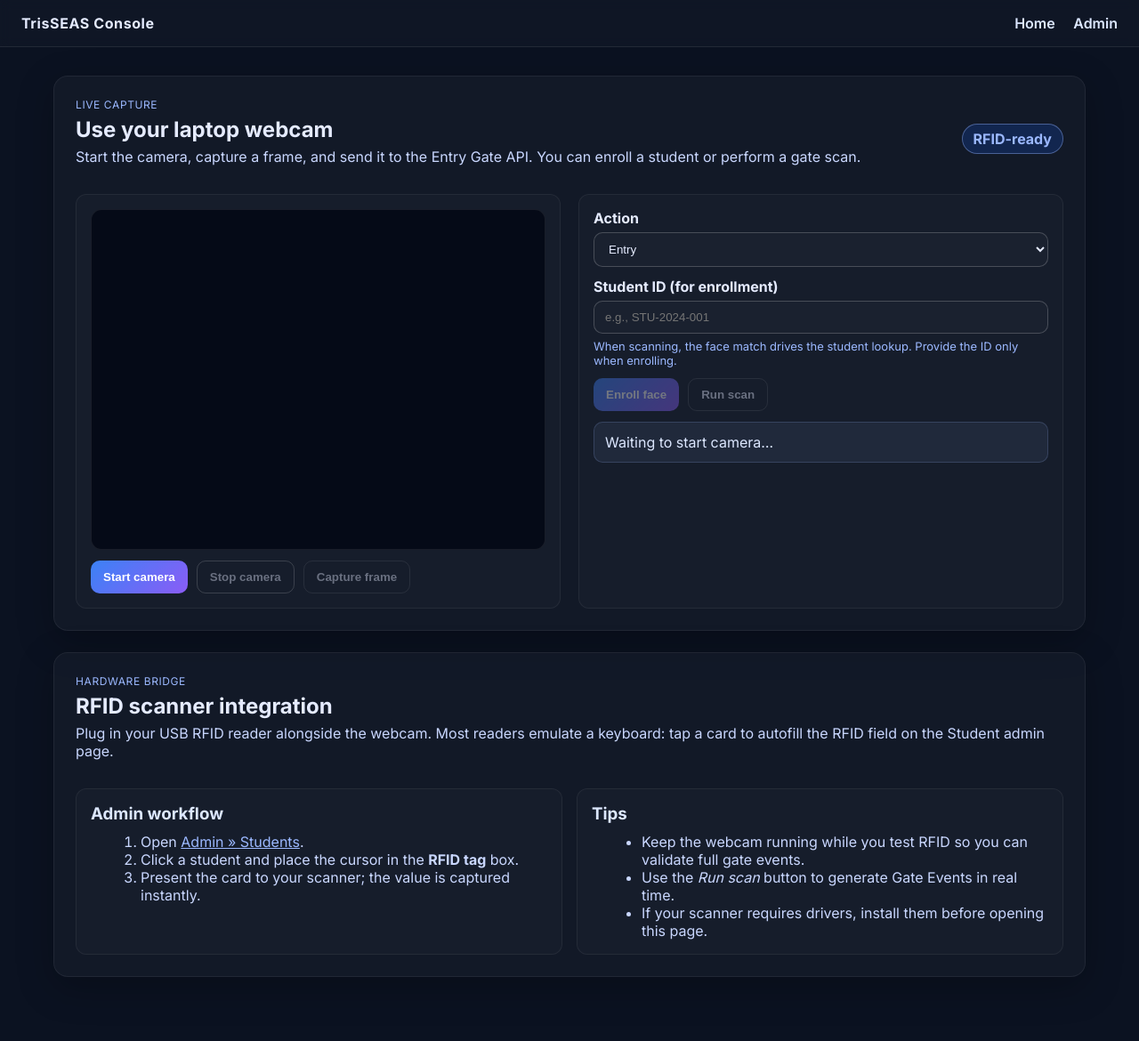
After one commit to Opuio1e/TrisSEAS, a Django app: page /console/ in a window 1280 px wide. The commit adds this page. Shown: the whole page at 89% size. Run offline with Django 5.2, Linux system fonts and the light colour scheme.

Commit message:
Add gate console and enhance admin

```diff
--- a/apps/admin_panel/views.py
+++ b/apps/admin_panel/views.py
@@ -1,3 +1,5 @@
-from django.shortcuts import render
+from django.views.generic import TemplateView
 
-# Create your views here.
+
+class GateConsoleView(TemplateView):
+    template_name = "gate_console.html"
--- a/seas_project/urls.py
+++ b/seas_project/urls.py
@@ -2,9 +2,12 @@ from django.contrib import admin
 from django.urls import path, include
 from django.views.generic import TemplateView
 
+from apps.admin_panel.views import GateConsoleView
+
 urlpatterns = [
     path("", TemplateView.as_view(template_name="home.html"), name="home"),
     path("admin/", admin.site.urls),
+    path("console/", GateConsoleView.as_view(), name="gate-console"),
     path("api/students/", include("apps.students.urls")),
     path("api/entry-gate/", include("apps.entry_gate.urls")),
     path("api/attendance/", include("apps.attendance.urls")),
--- /dev/null
+++ b/static/css/gate_console.css
@@ -0,0 +1,247 @@
+* {
+    box-sizing: border-box;
+}
+
+body {
+    margin: 0;
+    font-family: 'Inter', system-ui, -apple-system, BlinkMacSystemFont, 'Segoe UI', sans-serif;
+    background: #0b1221;
+    color: #e5ebff;
+}
+
+a { color: #9bb8ff; }
+
+.topbar {
+    display: flex;
+    justify-content: space-between;
+    align-items: center;
+    padding: 16px 24px;
+    border-bottom: 1px solid rgba(255, 255, 255, 0.08);
+    background: rgba(255, 255, 255, 0.02);
+    backdrop-filter: blur(6px);
+    position: sticky;
+    top: 0;
+    z-index: 10;
+}
+
+.brand {
+    font-weight: 700;
+    letter-spacing: 0.6px;
+}
+
+.links a {
+    margin-left: 16px;
+    text-decoration: none;
+    color: #dce7ff;
+    font-weight: 600;
+}
+
+.layout {
+    max-width: 1200px;
+    margin: 32px auto;
+    padding: 0 20px 40px;
+    display: flex;
+    flex-direction: column;
+    gap: 24px;
+}
+
+.panel {
+    background: rgba(255, 255, 255, 0.03);
+    border: 1px solid rgba(255, 255, 255, 0.06);
+    border-radius: 16px;
+    padding: 24px;
+    box-shadow: 0 12px 40px rgba(0, 0, 0, 0.25);
+}
+
+.panel-heading {
+    display: flex;
+    justify-content: space-between;
+    align-items: center;
+    gap: 16px;
+    margin-bottom: 16px;
+}
+
+.eyebrow {
+    text-transform: uppercase;
+    letter-spacing: 0.6px;
+    color: #9bb8ff;
+    font-size: 12px;
+    margin: 0 0 6px;
+}
+
+h1, h2, h3 {
+    margin: 0;
+}
+
+.lede {
+    color: #c9d7ff;
+    margin-top: 6px;
+}
+
+.chip {
+    background: #12264f;
+    color: #9bb8ff;
+    padding: 6px 12px;
+    border-radius: 999px;
+    font-weight: 700;
+    border: 1px solid rgba(155, 184, 255, 0.4);
+}
+
+.video-grid {
+    display: grid;
+    grid-template-columns: 1fr 1fr;
+    gap: 20px;
+}
+
+.video-card, .form-card {
+    background: rgba(255, 255, 255, 0.02);
+    border: 1px solid rgba(255, 255, 255, 0.06);
+    border-radius: 12px;
+    padding: 16px;
+    min-height: 320px;
+}
+
+.video-frame {
+    position: relative;
+    border-radius: 12px;
+    overflow: hidden;
+    border: 1px solid rgba(255, 255, 255, 0.08);
+    aspect-ratio: 4 / 3;
+    background: #050a17;
+}
+
+video, canvas {
+    width: 100%;
+    height: 100%;
+    object-fit: cover;
+    display: block;
+}
+
+.overlay {
+    position: absolute;
+    inset: 0;
+    display: grid;
+    place-items: center;
+    background: rgba(0, 0, 0, 0.5);
+    color: #fff;
+    font-weight: 700;
+}
+
+.hidden { display: none; }
+
+.controls {
+    display: flex;
+    gap: 10px;
+    margin-top: 12px;
+}
+
+.btn {
+    border: 1px solid rgba(255, 255, 255, 0.2);
+    background: transparent;
+    color: #e5ebff;
+    padding: 10px 14px;
+    border-radius: 10px;
+    font-weight: 700;
+    cursor: pointer;
+    transition: transform 0.12s ease, box-shadow 0.12s ease;
+}
+
+.btn:disabled {
+    opacity: 0.4;
+    cursor: not-allowed;
+}
+
+.btn.primary {
+    background: linear-gradient(135deg, #3b82f6, #8b5cf6);
+    border: none;
+    color: #fff;
+}
+
+.btn.ghost {
+    border-color: rgba(255, 255, 255, 0.4);
+}
+
+.btn:hover:not(:disabled) {
+    transform: translateY(-1px);
+    box-shadow: 0 10px 30px rgba(0, 0, 0, 0.3);
+}
+
+.form-card {
+    display: flex;
+    flex-direction: column;
+    gap: 12px;
+}
+
+.field label {
+    display: block;
+    font-weight: 700;
+    margin-bottom: 6px;
+}
+
+.field input, .field select {
+    width: 100%;
+    padding: 10px 12px;
+    border-radius: 10px;
+    border: 1px solid rgba(255, 255, 255, 0.2);
+    background: rgba(255, 255, 255, 0.02);
+    color: #e5ebff;
+}
+
+.field .help {
+    margin: 6px 0 0;
+    color: #9bb8ff;
+    font-size: 13px;
+}
+
+.actions {
+    display: flex;
+    gap: 10px;
+}
+
+.status {
+    padding: 12px;
+    border-radius: 10px;
+    background: rgba(155, 184, 255, 0.08);
+    border: 1px solid rgba(155, 184, 255, 0.18);
+    color: #dce7ff;
+}
+
+.status[data-tone="success"] {
+    background: rgba(16, 185, 129, 0.1);
+    border-color: rgba(16, 185, 129, 0.3);
+    color: #c3f5df;
+}
+
+.status[data-tone="error"] {
+    background: rgba(239, 68, 68, 0.12);
+    border-color: rgba(239, 68, 68, 0.4);
+    color: #fecdd3;
+}
+
+.rfid-grid {
+    display: grid;
+    grid-template-columns: 1fr 1fr;
+    gap: 16px;
+    margin-top: 10px;
+}
+
+.card {
+    background: rgba(255, 255, 255, 0.02);
+    border: 1px solid rgba(255, 255, 255, 0.06);
+    border-radius: 12px;
+    padding: 16px;
+    color: #dce7ff;
+}
+
+.card ol, .card ul {
+    margin: 10px 0 0 16px;
+    color: #c9d7ff;
+}
+
+@media (max-width: 900px) {
+    .video-grid, .rfid-grid {
+        grid-template-columns: 1fr;
+    }
+
+    .panel-heading { flex-direction: column; align-items: flex-start; }
+}
--- /dev/null
+++ b/templates/gate_console.html
@@ -0,0 +1,232 @@
+{% load static %}
+<!DOCTYPE html>
+<html lang="en">
+<head>
+    <meta charset="UTF-8">
+    <meta name="viewport" content="width=device-width, initial-scale=1.0">
+    <title>Gate Console | TrisSEAS</title>
+    <link rel="preconnect" href="https://fonts.googleapis.com">
+    <link rel="preconnect" href="https://fonts.gstatic.com" crossorigin>
+    <link href="https://fonts.googleapis.com/css2?family=Inter:wght@400;600;700&display=swap" rel="stylesheet">
+    <link rel="stylesheet" href="{% static 'css/gate_console.css' %}">
+</head>
+<body>
+    <header class="topbar">
+        <div class="brand">TrisSEAS Console</div>
+        <div class="links">
+            <a href="/">Home</a>
+            <a href="/admin/">Admin</a>
+        </div>
+    </header>
+
+    <main class="layout">
+        <section class="panel">
+            <div class="panel-heading">
+                <div>
+                    <p class="eyebrow">Live capture</p>
+                    <h1>Use your laptop webcam</h1>
+                    <p class="lede">Start the camera, capture a frame, and send it to the Entry Gate API. You can enroll a student or perform a gate scan.</p>
+                </div>
+                <div class="chip">RFID-ready</div>
+            </div>
+
+            <div class="video-grid">
+                <div class="video-card">
+                    <div class="video-frame">
+                        <video id="camera" autoplay playsinline></video>
+                        <canvas id="snapshot" class="hidden"></canvas>
+                        <div id="videoOverlay" class="overlay hidden">Camera offline</div>
+                    </div>
+                    <div class="controls">
+                        <button id="startCamera" class="btn primary">Start camera</button>
+                        <button id="stopCamera" class="btn ghost" disabled>Stop camera</button>
+                        <button id="capture" class="btn" disabled>Capture frame</button>
+                    </div>
+                </div>
+
+                <div class="form-card">
+                    <div class="field">
+                        <label for="action">Action</label>
+                        <select id="action">
+                            <option value="entry">Entry</option>
+                            <option value="exit">Exit</option>
+                        </select>
+                    </div>
+                    <div class="field">
+                        <label for="studentId">Student ID (for enrollment)</label>
+                        <input type="text" id="studentId" placeholder="e.g., STU-2024-001">
+                        <p class="help">When scanning, the face match drives the student lookup. Provide the ID only when enrolling.</p>
+                    </div>
+                    <div class="actions">
+                        <button id="enroll" class="btn primary" disabled>Enroll face</button>
+                        <button id="scan" class="btn" disabled>Run scan</button>
+                    </div>
+                    <div class="status" id="status">Waiting to start camera…</div>
+                </div>
+            </div>
+        </section>
+
+        <section class="panel">
+            <div class="panel-heading">
+                <div>
+                    <p class="eyebrow">Hardware bridge</p>
+                    <h2>RFID scanner integration</h2>
+                    <p class="lede">Plug in your USB RFID reader alongside the webcam. Most readers emulate a keyboard: tap a card to autofill the RFID field on the Student admin page.</p>
+                </div>
+            </div>
+            <div class="rfid-grid">
+                <div class="card">
+                    <h3>Admin workflow</h3>
+                    <ol>
+                        <li>Open <a href="/admin/" target="_blank" rel="noreferrer">Admin &raquo; Students</a>.</li>
+                        <li>Click a student and place the cursor in the <strong>RFID tag</strong> box.</li>
+                        <li>Present the card to your scanner; the value is captured instantly.</li>
+                    </ol>
+                </div>
+                <div class="card">
+                    <h3>Tips</h3>
+                    <ul>
+                        <li>Keep the webcam running while you test RFID so you can validate full gate events.</li>
+                        <li>Use the <em>Run scan</em> button to generate Gate Events in real time.</li>
+                        <li>If your scanner requires drivers, install them before opening this page.</li>
+                    </ul>
+                </div>
+            </div>
+        </section>
+    </main>
+
+    <script>
+        const camera = document.getElementById('camera');
+        const snapshot = document.getElementById('snapshot');
+        const overlay = document.getElementById('videoOverlay');
+        const startCameraBtn = document.getElementById('startCamera');
+        const stopCameraBtn = document.getElementById('stopCamera');
+        const captureBtn = document.getElementById('capture');
+        const enrollBtn = document.getElementById('enroll');
+        const scanBtn = document.getElementById('scan');
+        const statusBox = document.getElementById('status');
+        const studentIdInput = document.getElementById('studentId');
+        const actionSelect = document.getElementById('action');
+
+        let stream;
+        let lastBlob;
+
+        const csrfToken = document.cookie
+            .split('; ')
+            .find(row => row.startsWith('csrftoken='))
+            ?.split('=')[1];
+
+        function setStatus(message, tone = 'info') {
+            statusBox.textContent = message;
+            statusBox.dataset.tone = tone;
+        }
+
+        async function startCamera() {
+            try {
+                stream = await navigator.mediaDevices.getUserMedia({ video: true });
+                camera.srcObject = stream;
+                camera.classList.remove('hidden');
+                overlay.classList.add('hidden');
+                captureBtn.disabled = false;
+                stopCameraBtn.disabled = false;
+                startCameraBtn.disabled = true;
+                setStatus('Camera ready. Capture a frame to enroll or scan.', 'success');
+            } catch (error) {
+                console.error(error);
+                setStatus('Unable to access webcam. Please allow camera permissions.', 'error');
+            }
+        }
+
+        function stopCamera() {
+            if (stream) {
+                stream.getTracks().forEach(track => track.stop());
+                stream = null;
+            }
+            camera.srcObject = null;
+            startCameraBtn.disabled = false;
+            stopCameraBtn.disabled = true;
+            captureBtn.disabled = true;
+            enrollBtn.disabled = true;
+            scanBtn.disabled = true;
+            overlay.classList.remove('hidden');
+            setStatus('Camera stopped.', 'info');
+        }
+
+        function captureFrame() {
+            if (!stream) {
+                setStatus('Start the camera first.', 'error');
+                return;
+            }
+            const { videoWidth, videoHeight } = camera;
+            snapshot.width = videoWidth;
+            snapshot.height = videoHeight;
+            const context = snapshot.getContext('2d');
+            context.drawImage(camera, 0, 0, videoWidth, videoHeight);
+            snapshot.classList.remove('hidden');
+            snapshot.toBlob(blob => {
+                lastBlob = blob;
+                enrollBtn.disabled = false;
+                scanBtn.disabled = false;
+                setStatus('Frame captured. Choose enroll or scan to send.', 'success');
+            }, 'image/jpeg', 0.9);
+        }
+
+        async function postImage(url, extraFields = {}) {
+            if (!lastBlob) {
+                setStatus('Capture a frame first.', 'error');
+                return null;
+            }
+            const formData = new FormData();
+            formData.append('image', lastBlob, 'frame.jpg');
+            Object.entries(extraFields).forEach(([key, value]) => {
+                if (value) {
+                    formData.append(key, value);
+                }
+            });
+
+            setStatus('Sending frame to server…', 'info');
+            const response = await fetch(url, {
+                method: 'POST',
+                headers: csrfToken ? { 'X-CSRFToken': csrfToken } : {},
+                body: formData,
+            });
+
+            const payload = await response.json().catch(() => ({ detail: 'Unexpected response' }));
+            if (!response.ok) {
+                throw new Error(payload.detail || 'Request failed');
+            }
+            return payload;
+        }
+
+        enrollBtn.addEventListener('click', async () => {
+            const studentId = studentIdInput.value.trim();
+            if (!studentId) {
+                setStatus('Enter a Student ID to enroll.', 'error');
+                return;
+            }
+            try {
+                await postImage('/api/entry-gate/enroll/', { student_id: studentId });
+                setStatus(`Enrollment saved for ${studentId}.`, 'success');
+            } catch (error) {
+                console.error(error);
+                setStatus(error.message, 'error');
+            }
+        });
+
+        scanBtn.addEventListener('click', async () => {
+            try {
+                const action = actionSelect.value;
+                const event = await postImage('/api/entry-gate/scan/', { action });
+                setStatus(`Scan recorded for ${event.student.student_id} (${event.action}).`, 'success');
+            } catch (error) {
+                console.error(error);
+                setStatus(error.message, 'error');
+            }
+        });
+
+        startCameraBtn.addEventListener('click', startCamera);
+        stopCameraBtn.addEventListener('click', stopCamera);
+        captureBtn.addEventListener('click', captureFrame);
+    </script>
+</body>
+</html>
--- a/templates/home.html
+++ b/templates/home.html
@@ -20,6 +20,7 @@
                 <p class="lede">Secure entry, live attendance, and actionable analytics for modern campuses.</p>
                 <div class="cta-row">
                     <a class="btn primary" href="/admin/">Open Admin</a>
+                    <a class="btn" href="/console/">Open Gate Console</a>
                     <a class="btn ghost" href="/api/students/">View API</a>
                 </div>
             </div>
```
Also changed, not shown: apps/entry_gate/admin.py (+14 -1 lines), apps/students/admin.py (+13 -1 lines).
